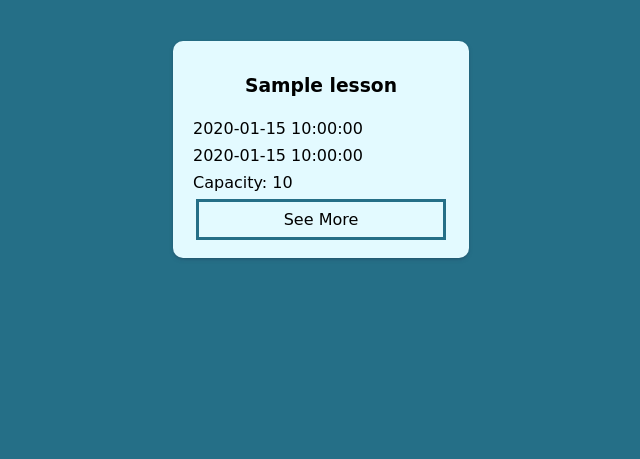
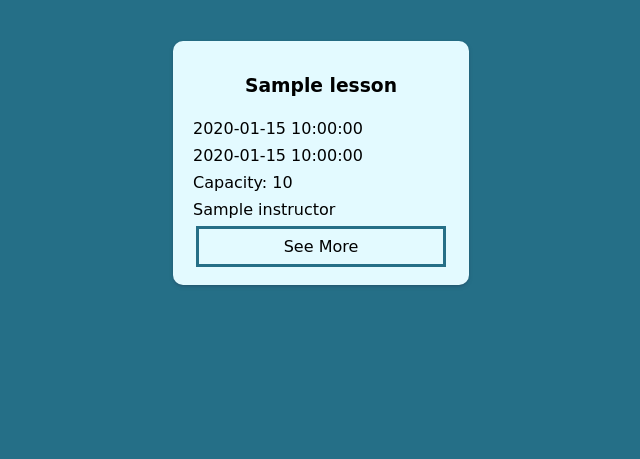
Before and after one commit to HelenLangers/CC_Gym_App_Project, a Flask app: page /classes in a window 1280 px wide. Shown: the part 218-677 px from the top of the page, without its empty margins (319-959 px from the left). Run offline with Flask 2, Linux system fonts and the light colour scheme; a database or web service that is not in the repository returns one stand-in record (values such as "Sample title"); some libraries are stand-ins or nearby versions; some web fonts are replaced.

```diff
--- a/controllers/lesson_controller.py
+++ b/controllers/lesson_controller.py
@@ -15,8 +15,7 @@ def lessons():
 def view_one(id):
     lesson = lesson_repository.select(id)
     members = lesson_repository.get_member_list_for_lesson(lesson)
-    instructor = instructor_repository.select(id)
-    return render_template("lessons/onelesson.html", lesson = lesson, members = members, instructor = instructor)
+    return render_template("lessons/onelesson.html", lesson = lesson, members = members)
 
 @lessons_blueprint.route("/classes", methods=['POST'])
 def add_lesson():
--- a/models/lesson.py
+++ b/models/lesson.py
@@ -1,4 +1,3 @@
-import datetime
 
 class Lesson:
 
--- a/repositories/booking_repository.py
+++ b/repositories/booking_repository.py
@@ -14,7 +14,7 @@ def save(booking):
     results = run_sql(sql, values)
     if results != []:
         booking.id = results[0]['id']
-        return True
+        return booking
     return False
 
 def select(id):
--- a/repositories/instructor_repository.py
+++ b/repositories/instructor_repository.py
@@ -48,3 +48,8 @@ def select_all_len():
         instructor = Instructor(row['name'], row['speciality'], row['bio'], row['id'])
         instructors.append(instructor)
     return len(instructors)
+
+def update(instructor):
+    sql = "UPDATE members SET (name, speciality, bio) = (%s, %s, %s) WHERE id = %s"
+    values = [instructor.name, instructor.speciality, instructor.bio, instructor.id]
+    run_sql(sql, values)
--- a/repositories/lesson_repository.py
+++ b/repositories/lesson_repository.py
@@ -20,7 +20,8 @@ def select(id):
 
     if results:
         result = results[0]
-        lesson = Lesson(result['title'], result['date'], result['time'], result['duration'], result['instructor_id'], result['location'], result['capacity'], result['description'], result['id'])
+        instructor = instructor_repository.select(result['instructor_id'])
+        lesson = Lesson(result['title'], result['date'], result['time'], result['duration'], instructor, result['location'], result['capacity'], result['description'], result['id'])
     return lesson
 
 def select_all():
@@ -54,7 +55,7 @@ def get_member_list_for_lesson(lesson):
     results = run_sql(sql, values)
 
     for row in results:
-        member = Member(row['name'])
+        member = Member(row['name'], row['id'])
         members.append(member)
     return members
 
--- a/templates/bookings/bookings.html
+++ b/templates/bookings/bookings.html
@@ -22,4 +22,6 @@
     {% endfor %}
 </section>
 
+
+
 {% endblock %}
--- a/templates/bookings/lessonfull.html
+++ b/templates/bookings/lessonfull.html
@@ -9,7 +9,7 @@
     <div class="container">
         <div class="lesson-blocks">
             <h3>Sorry!</h3>
-            <p>{{ lesson.title }} is already full.</p>
+            <p>This is already full.</p>
             <p>Please try again.</p>
 
 {% endblock %}
--- a/templates/lessons/lessons.html
+++ b/templates/lessons/lessons.html
@@ -14,6 +14,7 @@
             <p>{{ lesson.date }}</p>
             <p>{{ lesson.time }}</p>
             <p>Capacity: {{lesson.capacity}}</p>
+            <p>{{ lesson.instructor.name }}</p>
             <a href="/classes/{{ lesson.id }}" class="button">See More</a>
         </div>
     {% endfor %}
--- a/templates/lessons/onelesson.html
+++ b/templates/lessons/onelesson.html
@@ -10,7 +10,7 @@
         <h3 class="attendance-title">{{ lesson.title }}</h3>
         <p>{{ lesson.date }} at {{ lesson.time }}</p>
         <p>{{ lesson.duration }} in the {{ lesson.location }}</p>
-        <p>Instructor: {{ instructor.name }}</p>
+        <p>Instructor: {{ lesson.instructor.name }}</p>
         <p class="description">{{ lesson.description }}</p>
         <a href="/classes/{{ lesson.id }}/edit" class="button">Edit Class</a>
         <form action="/classes/{{ lesson.id }}/delete" method="POST">
```
Also changed, not shown: controllers/booking_controller.py (+4 -4 lines), controllers/instructor_controller.py (line endings or trailing spaces).
